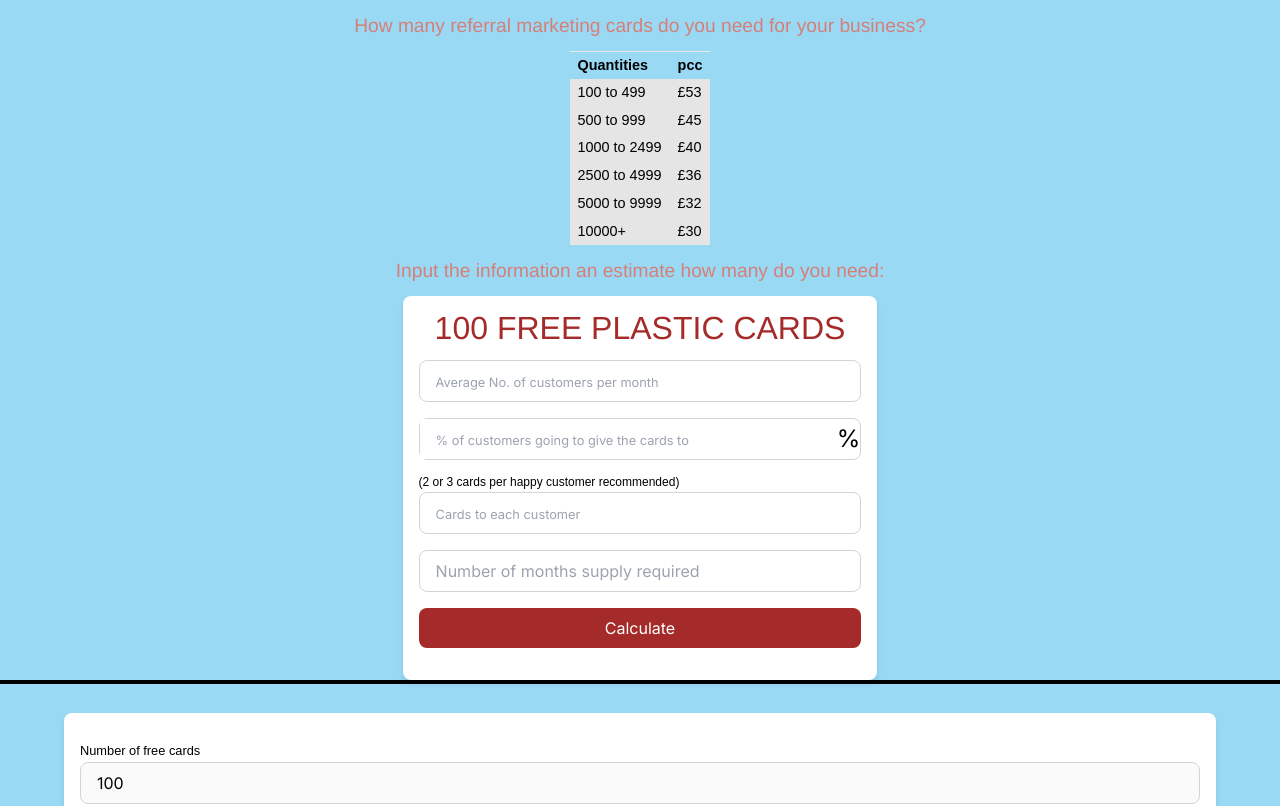
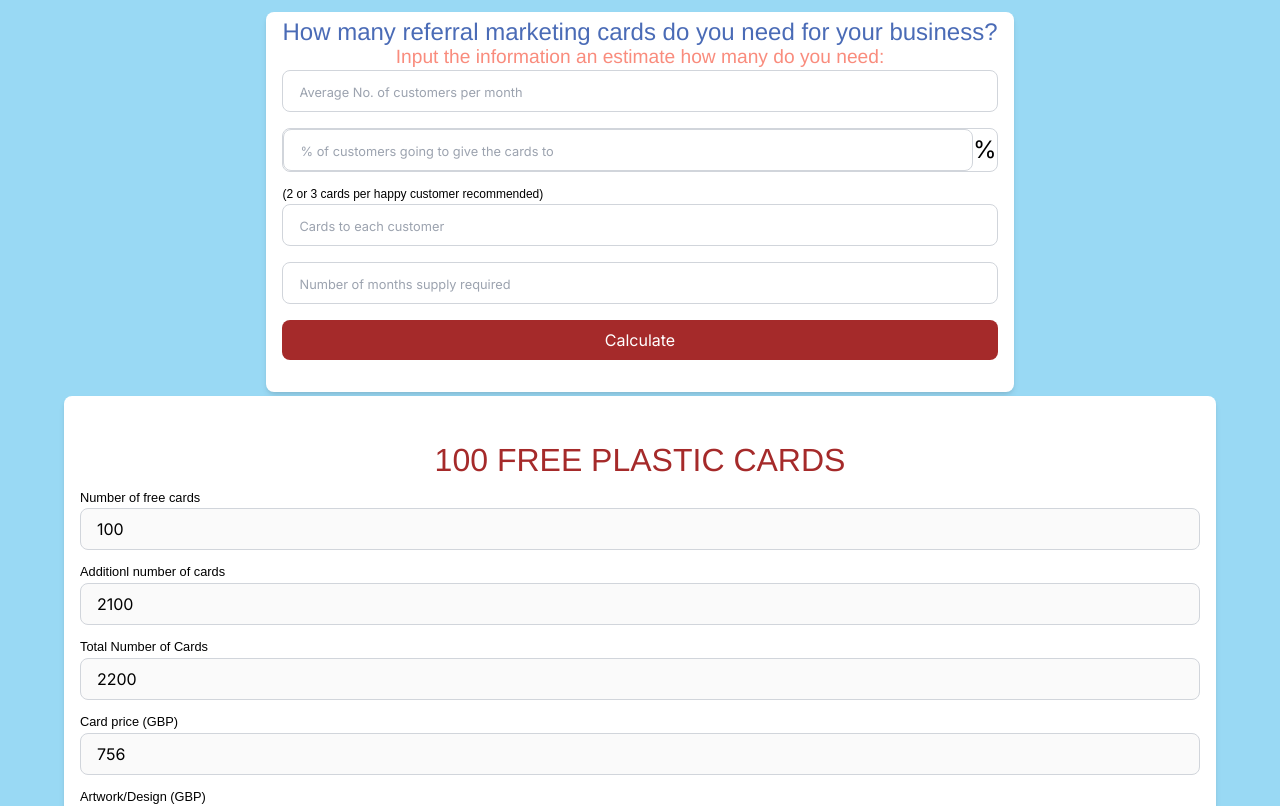
Before and after one commit to nacermanuel/proactiv-marketing, a Next.js app: page /funnel/cards in a window 1280 px wide. Shown: the top 806 px of the page. Built offline with nearby package versions, Linux system fonts and the light colour scheme.

Commit message:
styles form cards 2

```diff
--- a/app/components/CardsForm.jsx
+++ b/app/components/CardsForm.jsx
@@ -13,6 +13,7 @@ const CardsForm = () => {
 
       <div id="calculosOne" className="flex flex-col w-[90%] px-4 py-8 mx-5 bg-white rounded-lg shadow-md relative">
 
+        <p className="fontTitle">100 FREE PLASTIC CARDS</p>
 
         <label for="Number of free cards" className="fontForm mb-1">
           Number of free cards
--- a/app/components/CardsFree.jsx
+++ b/app/components/CardsFree.jsx
@@ -1,12 +1,12 @@
 const CardsFree = () => {
   return (
-    <div className="flex flex-col justify-center items-center">
+    <div className="flex flex-col justify-center items-center pt-3">
 
       <form id="formulario" className="flex flex-col px-4 pb-8 mx-5 bg-white rounded-lg shadow-md relative">
 
         {/* <p id="close" className=" absolute top-0 right-0">X</p> */}
-        <p className="fontTitle">100 FREE PLASTIC CARDS</p>
-
+        <p className='fontAlternative' style={{padding: "0.5rem 0 0.2rem 0"}}>How many referral marketing cards do you need for your business?</p>
+        <p className='fontSubTitle' style={{padding: "0 0 0.2rem 0"}}>Input the information an estimate how many do you need:</p>
 
 
         {/* <label for="Average of customers per month" className="fontForm mb-1">
@@ -28,7 +28,7 @@ const CardsFree = () => {
             <input
             type="number"
             required
-            className="w-full py-2 pl-4 pr-4"
+            className="w-full py-2 pl-4 pr-4 rounded-lg border border-gray-300 focusInput"
             placeholder="% of customers going to give the cards to"
             name="percentage"
             min={1}
@@ -54,6 +54,7 @@ const CardsFree = () => {
         <input
           type="number"
           required
+          name="months"
           placeholder="Number of months supply required"
           className="px-4 py-2 mb-4 rounded-lg border border-gray-300 focusInput"
         />
--- /dev/null
+++ b/app/components/PriceCards.jsx
@@ -0,0 +1,52 @@
+import React from 'react'
+
+const PriceCards = () => {
+  return (
+    <div>
+
+      <table className="fontGeneral table-auto mx-auto">
+        <thead>
+          <tr className="border-t">
+            <th className="py-1 px-2">Quantities</th>
+            <th className="py-1 px-2">pcc</th>
+          </tr>
+        </thead>
+        <tbody>
+          <tr className="border-b bg-neutral-200">
+            <td className="py-1 px-2">100 to 499</td>
+            <td className="py-1 px-2">&pound;53 </td>
+          </tr>
+
+          <tr className="border-b bg-neutral-200">
+            <td className="py-1 px-2">500 to 999</td>
+            <td className="py-1 px-2">&pound;45 </td>
+          </tr>
+
+          <tr className="border-b bg-neutral-200">
+            <td className="py-1 px-2">1000 to 2499</td>
+            <td className="py-1 px-2">&pound;40 </td>
+          </tr>
+
+          <tr className="border-b bg-neutral-200">
+            <td className="py-1 px-2">2500 to 4999</td>
+            <td className="py-1 px-2">&pound;36 </td>
+          </tr>
+
+          <tr className="border-b bg-neutral-200">
+            <td className="py-1 px-2">5000 to 9999</td>
+            <td className="py-1 px-2">&pound;32 </td>
+          </tr>
+
+          <tr className="border-b bg-neutral-200">
+            <td className="py-1 px-2">10000+</td>
+            <td className="py-1 px-2">&pound;30 </td>
+          </tr>
+
+        </tbody>
+      </table>
+
+    </div>
+  )
+}
+
+export default PriceCards
--- a/app/funnel/cards/page.jsx
+++ b/app/funnel/cards/page.jsx
@@ -7,57 +7,10 @@ const FunnelCards = () => {
   return (
     <div className="flex flex-col justify-center items-center w-full min-h-screen">
 
-        <p className='fontSubTitle'>How many referral marketing cards do you need for your business?</p>
+        <CardsFree/>
+        <span className="w-full  h-1 block"></span>
+        <CardsForm/>
 
-
-      <table className="fontGeneral table-auto mx-auto">
-        <thead>
-          <tr className="border-t">
-            <th className="py-1 px-2">Quantities</th>
-            <th className="py-1 px-2">pcc</th>
-          </tr>
-        </thead>
-        <tbody>
-          <tr className="border-b bg-neutral-200">
-            <td className="py-1 px-2">100 to 499</td>
-            <td className="py-1 px-2">&pound;53 </td>
-          </tr>
-
-          <tr className="border-b bg-neutral-200">
-            <td className="py-1 px-2">500 to 999</td>
-            <td className="py-1 px-2">&pound;45 </td>
-          </tr>
-
-          <tr className="border-b bg-neutral-200">
-            <td className="py-1 px-2">1000 to 2499</td>
-            <td className="py-1 px-2">&pound;40 </td>
-          </tr>
-
-          <tr className="border-b bg-neutral-200">
-            <td className="py-1 px-2">2500 to 4999</td>
-            <td className="py-1 px-2">&pound;36 </td>
-          </tr>
-
-          <tr className="border-b bg-neutral-200">
-            <td className="py-1 px-2">5000 to 9999</td>
-            <td className="py-1 px-2">&pound;32 </td>
-          </tr>
-
-          <tr className="border-b bg-neutral-200">
-            <td className="py-1 px-2">10000+</td>
-            <td className="py-1 px-2">&pound;30 </td>
-          </tr>
-
-        </tbody>
-      </table>
-
-        <p className='fontSubTitle'>Input the information an estimate how many do you need:</p>
-
-
-        <CardsFree/>
-        <span className="w-full bg-black h-1 block"></span>
-        <CardsForm/>
-        <span className="w-full bg-black h-1 block"></span>
 
       {/* <RequiredInformation/>        */}
 
```
